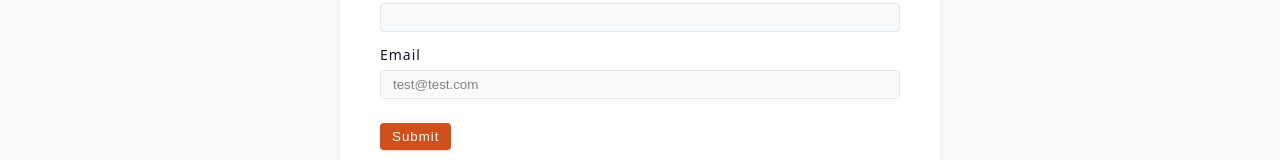
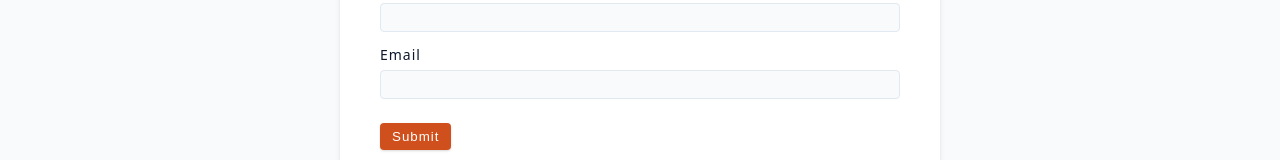
Before and after one commit to aniketdebnath/spirit-studio, a React (Vite) app: page /newsletter in a window 1280 px wide. Shown: the part 472-632 px from the top of the page. Built offline with nearby package versions, Linux system fonts and the light colour scheme.

Commit message:
Routing optimised

```diff
--- a/src/pages/Newsletter.jsx
+++ b/src/pages/Newsletter.jsx
@@ -22,13 +22,17 @@ const Newsletter = () => {
   const navigation = useNavigation();
   const isSubmitting = navigation.state === "submitting";
   return (
-    <Form className="form" method="POST">
+    <Form
+      className="form"
+      method="POST">
       <h4 style={{ textAlign: "center", marginBottom: "2rem" }}>
         our newsletter
       </h4>
       {/* name */}
       <div className="form-row">
-        <label htmlFor="name" className="form-label">
+        <label
+          htmlFor="name"
+          className="form-label">
           name
         </label>
         <input
@@ -42,7 +46,9 @@ const Newsletter = () => {
       </div>
       {/* lastName */}
       <div className="form-row">
-        <label htmlFor="lastName" className="form-label">
+        <label
+          htmlFor="lastName"
+          className="form-label">
           lastName
         </label>
         <input
@@ -56,7 +62,9 @@ const Newsletter = () => {
       </div>
       {/* email */}
       <div className="form-row">
-        <label htmlFor="email" className="form-label">
+        <label
+          htmlFor="email"
+          className="form-label">
           email
         </label>
         <input
@@ -65,7 +73,7 @@ const Newsletter = () => {
           name="email"
           id="email"
           required
-          defaultValue="test@test.com"
+          defaultValue=""
           style={{ color: "grey" }}
         />
       </div>
```
Also changed, not shown: 1 other file (tests, documents, lock files or other folders).
